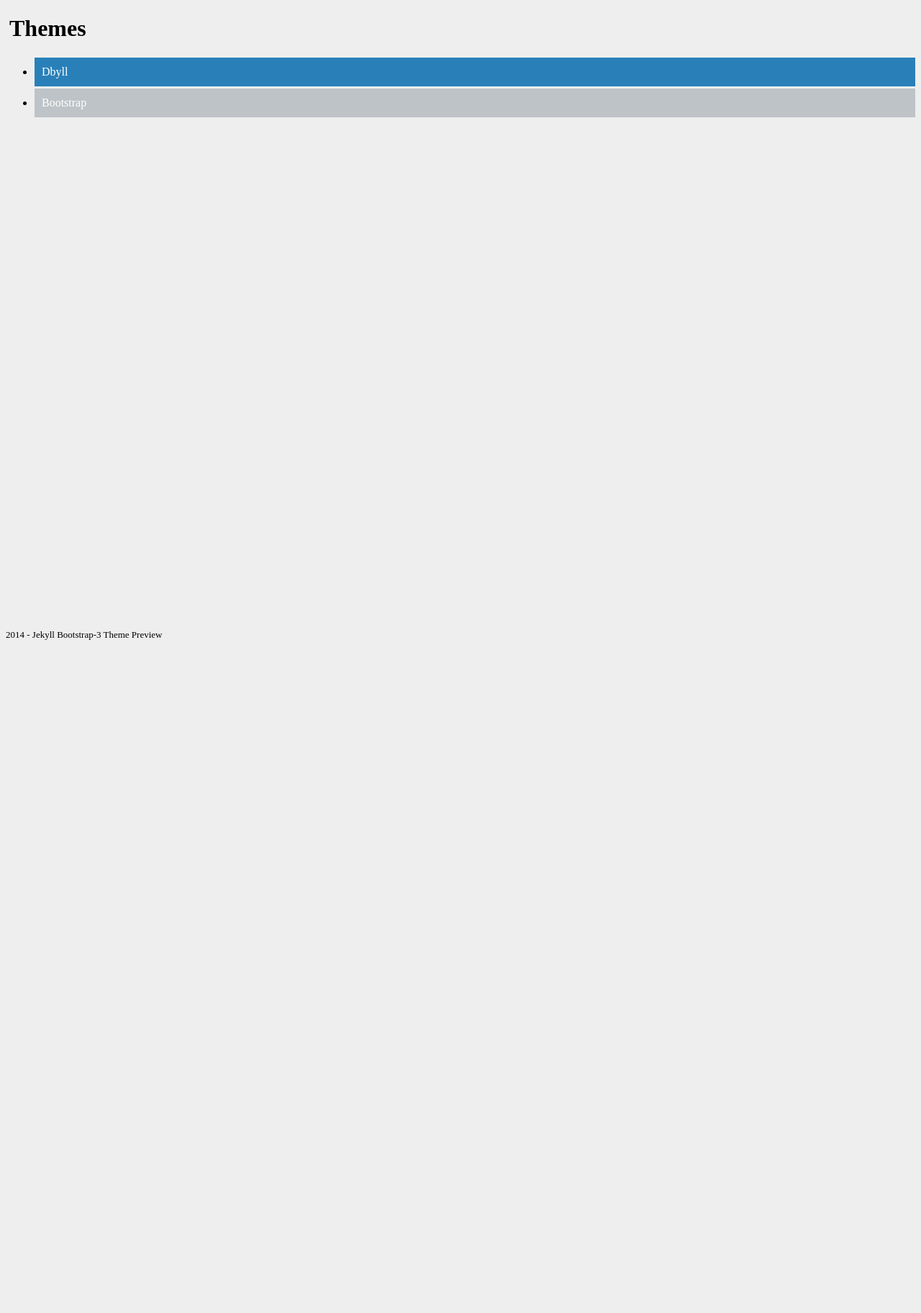
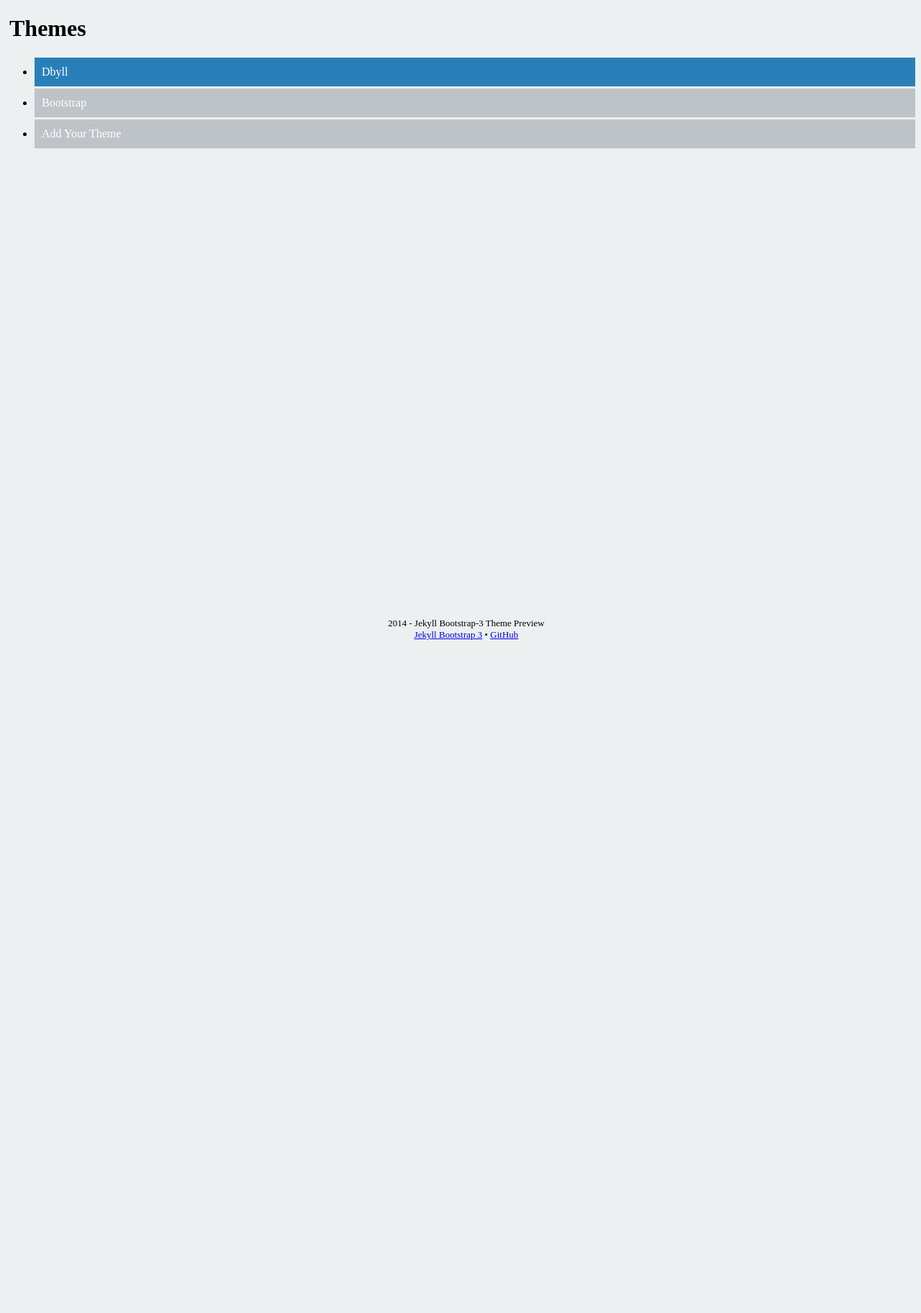
Before and after one commit to jekyll-bootstrap-3/preview, a Jekyll site: the page built from index.html, in a window 1280 px wide. Shown: the whole page at 72% size. Built offline with Jekyll 4.4.1, drawn with Linux system fonts in a browser that asks for light colours; Markdown is read by kramdown in place of the engine named in the settings; a style sheet for code colours, icons or effects is not loaded.

Commit message:
theme add instructions added, fixes

```diff
--- a/_layouts/preview.html
+++ b/_layouts/preview.html
@@ -11,9 +11,19 @@
         [[theme.name]]
       </a>
     </li>
+    <li ng-class="{ active: activeTheme == -1 }">
+      <a href="#/add">
+        <span class="glyphicon glyphicon-plus-sign"></span>
+        Add Your Theme
+      </a>
+    </li>
   </ul>
   <footer id="footer" class="footer container">
     {{ site.time | date: "%Y" }} - {{ site.name }}
+    <br/>
+    <a href="https://jekyll-bootstrap-3.github.io">Jekyll Bootstrap 3</a>
+    &#8226;
+    <a href="https://github.com/jekyll-bootstrap-3/preview/tree/gh-pages">GitHub</a>
   </footer>
 </div>
 
--- a/assets/css/main.css
+++ b/assets/css/main.css
@@ -7,7 +7,13 @@
 }
 
 body {
-    background-color: #EEE !important;
+    background-color: #ecf0f1 !important;
+}
+
+#info {
+  padding: 20px;
+  background: white;
+  min-height: 500px;
 }
 
 #sidebar {
@@ -39,4 +45,6 @@
   position: absolute;
   bottom: 10px;
   font-size: 13px;
+  text-align: center;
+  width: 100%;
 }
--- a/assets/js/sizes.js
+++ b/assets/js/sizes.js
@@ -12,5 +12,9 @@
   },
   setSidebarSize: function(){
     document.getElementById('sidebar').style.height = this.getContentHeight()+"px";
+  },
+  setInfoSize: function(){
+    console.log('set info run');
+    document.getElementById('info').style.height = this.getContentHeight()+"px";
   }
 }
--- a/assets/ng/app.js
+++ b/assets/ng/app.js
@@ -12,9 +12,12 @@
   $interpolateProvider.endSymbol(']]');
 });
 
-app.config(function ($routeProvider, $locationProvider) {
+app.config(function ($routeProvider) {
   $routeProvider.when('/theme/:themeName', {
     templateUrl: 'views/theme.html'
+  }).
+  when('/add', {
+    templateUrl: 'views/add.html'
   }).
   otherwise({
     redirectTo: '/theme/Dbyll'
--- a/assets/ng/controllers/HomeCtrl.js
+++ b/assets/ng/controllers/HomeCtrl.js
@@ -8,6 +8,10 @@
       $scope.activeTheme = index;
     }
 
+    $scope.setInfoSize = function(){
+      sizes.setInfoSize();
+    }
+
   });
 
 }
```
Also changed, not shown: views/add.html (added, +16 -0 lines).
